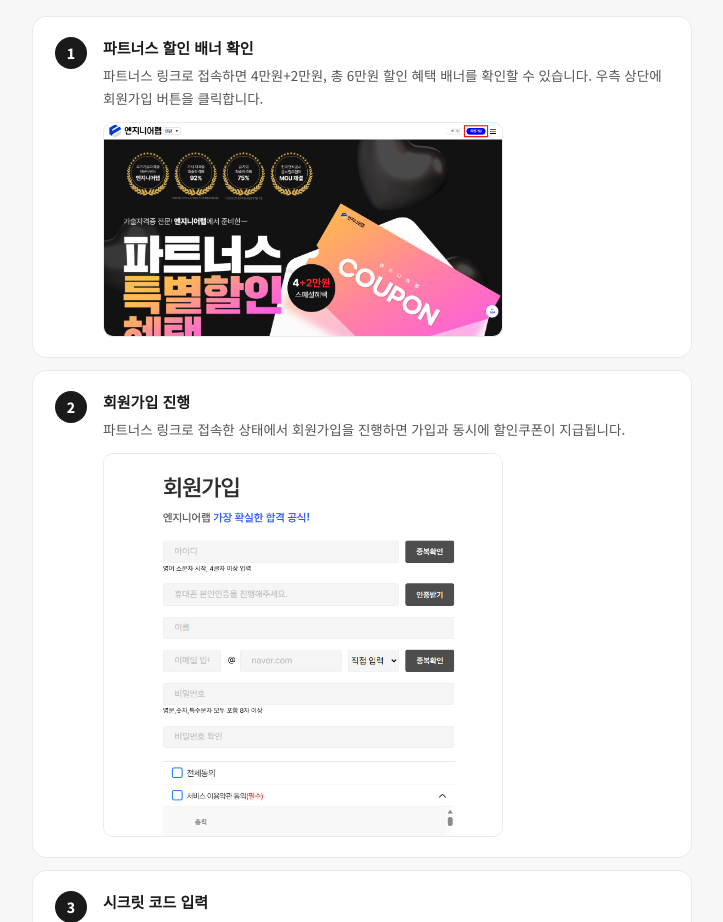
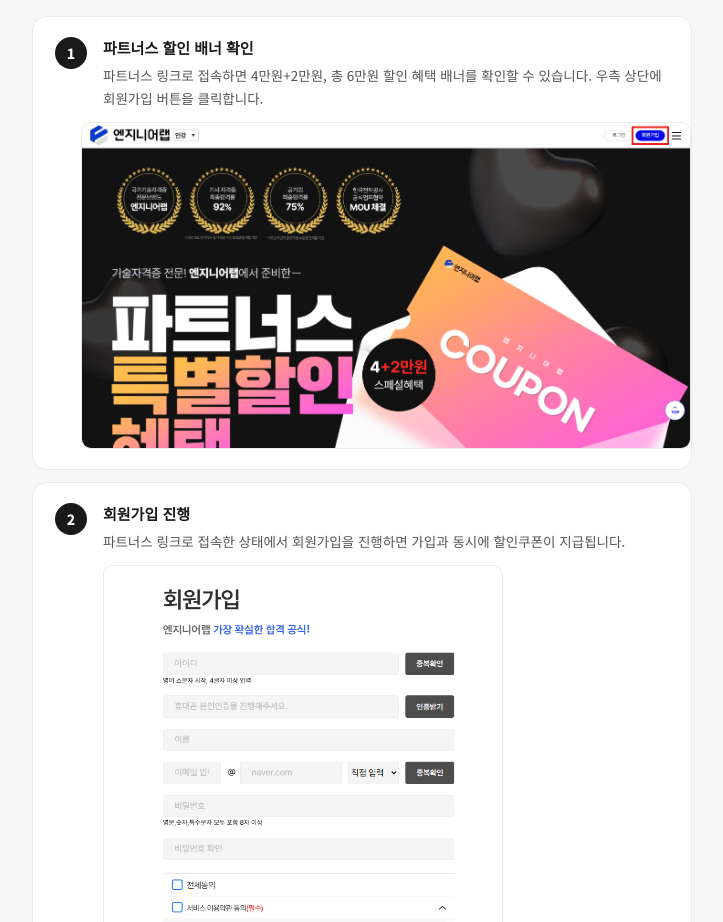
Before and after one commit to rlawogms/enlab-website, a plain HTML site: page guide.html in a window 1280 px wide. Shown: the part 1680-2602 px from the top of the page, without its empty margins (278-1001 px from the left). Drawn offline with Linux system fonts and the light colour scheme.

Commit message:
1번 단계 이미지 확대
Co-Authored-By: Claude Sonnet 5 <noreply@anthropic.com>

```diff
--- a/guide.html
+++ b/guide.html
@@ -175,7 +175,7 @@ a { color: inherit; }
       <div class="step-body">
         <h3>파트너스 할인 배너 확인</h3>
         <p>파트너스 링크로 접속하면 4만원+2만원, 총 6만원 할인 혜택 배너를 확인할 수 있습니다. 우측 상단에 회원가입 버튼을 클릭합니다.</p>
-        <img src="signup-step1-coupon-banner.png" alt="엔지니어랩 파트너스 할인 배너 실제 화면">
+        <img src="signup-step1-coupon-banner.png" alt="엔지니어랩 파트너스 할인 배너 실제 화면" style="max-width:none;width:calc(100% + 44px);margin-left:-22px;margin-right:-22px;">
       </div>
     </div>
     <div class="step-item">
```
